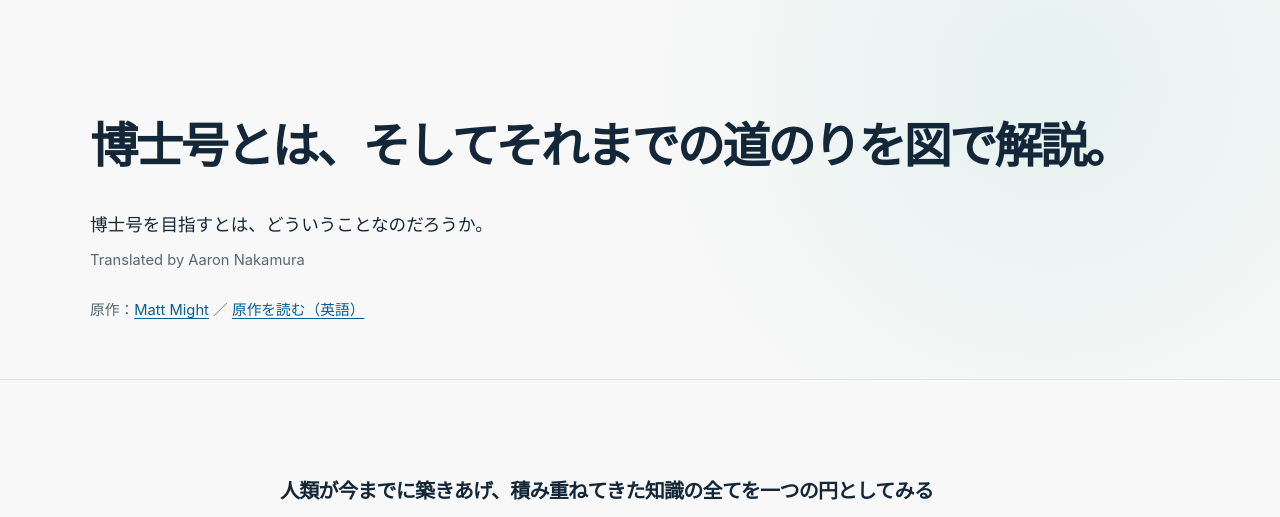
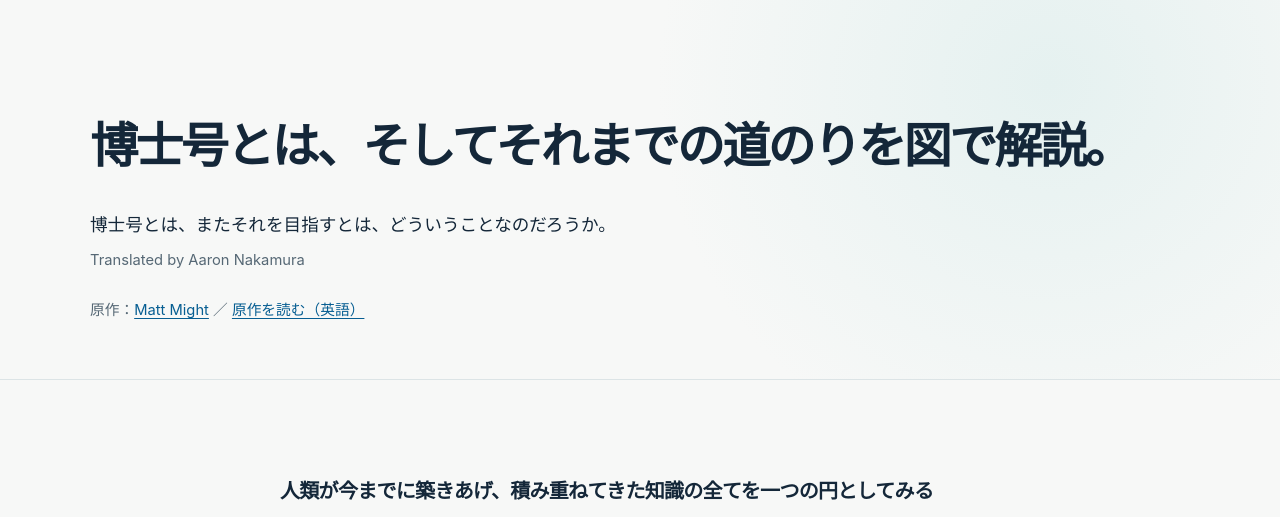
Before and after one commit to aarontnakamura/aarontnakamura.github.io, a plain HTML site: page phd-guide-ja.html in a window 1280 px wide. Shown: the top 517 px of the page. Drawn offline with Linux system fonts and the light colour scheme.

Commit message:
Revise Japanese guide introduction

```diff
--- a/phd-guide-ja.html
+++ b/phd-guide-ja.html
@@ -50,7 +50,7 @@
   <header class="hero">
     <div class="shell">
       <h1>博士号とは、そしてそれまでの道のりを図で解説。</h1>
-      <p class="lead">博士号を目指すとは、どういうことなのだろうか。</p>
+      <p class="lead">博士号とは、またそれを目指すとは、どういうことなのだろうか。</p>
       <p class="translator-credit">Translated by Aaron Nakamura</p>
       <p class="intro-note">原作：<a href="https://matt.might.net/">Matt Might</a> ／ <a href="https://matt.might.net/articles/phd-school-in-pictures/">原作を読む（英語）</a></p>
     </div>
```
